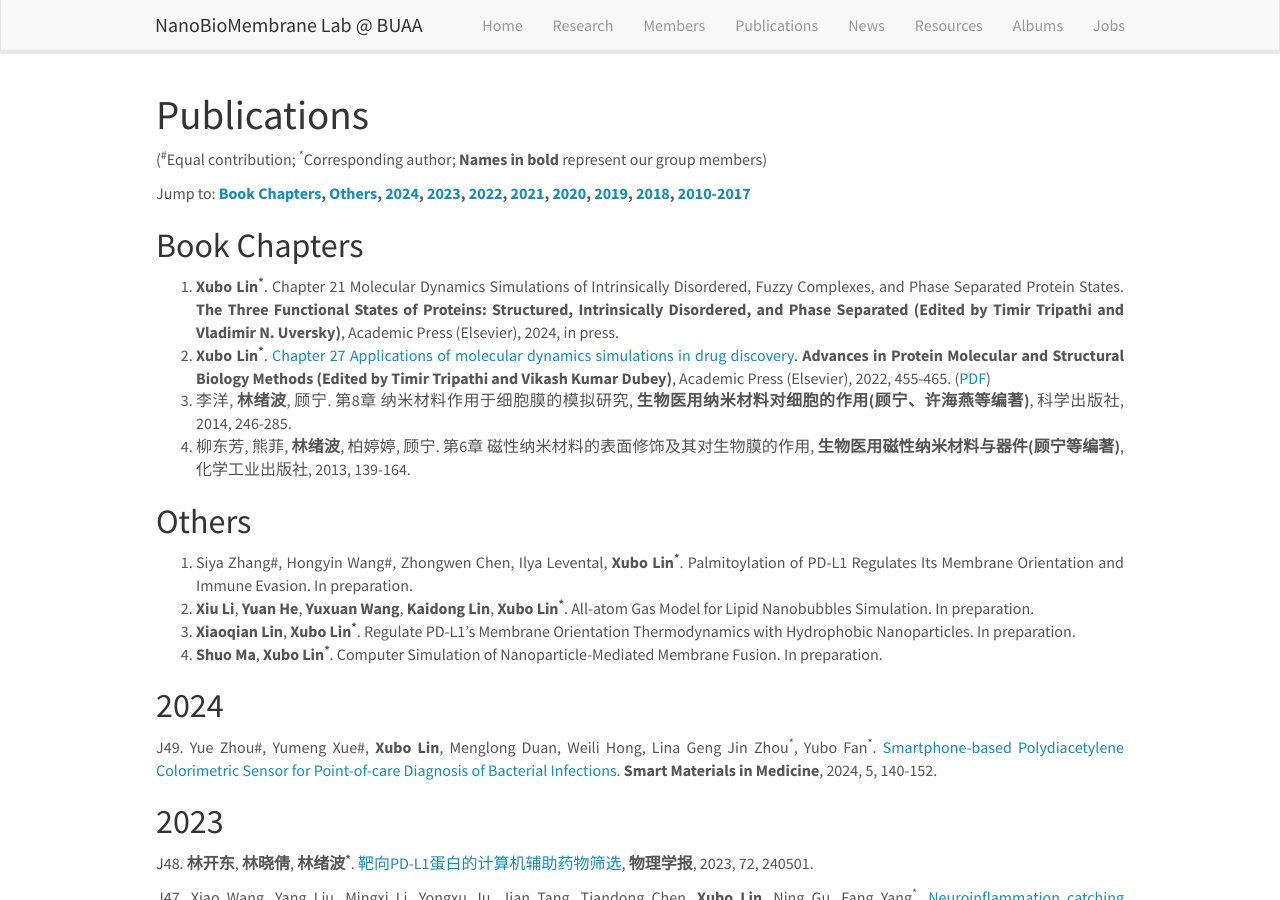
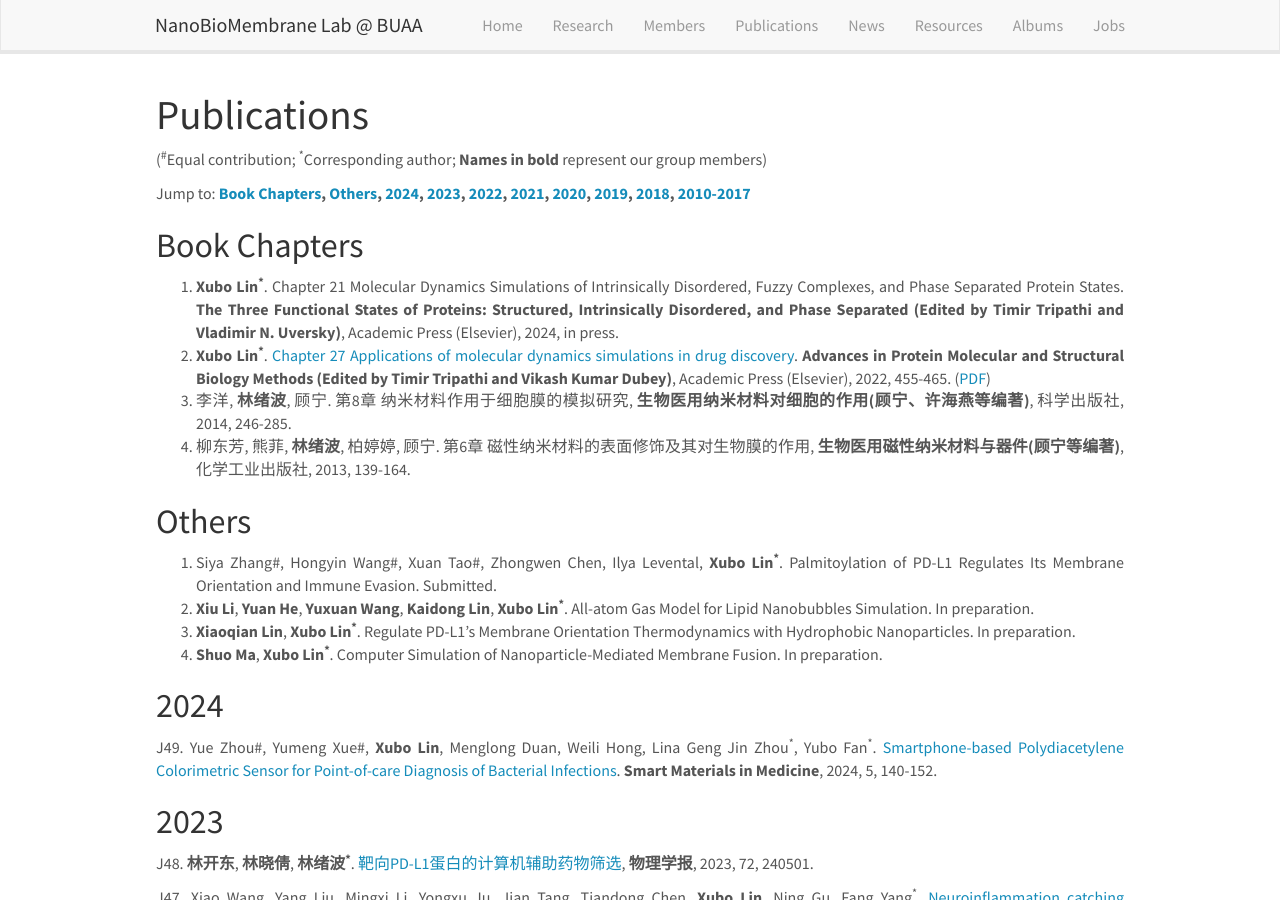
Before and after one commit to linxubo/linxubo.github.io, a Jekyll site: the page built from _pages/publications.md, in a window 1280 px wide and 900 px high. Built offline with Jekyll 4.4.1, drawn with Linux system fonts in a browser that asks for light colours; nearby versions of some CDN libraries; a script that is not in the unit is left out.

Commit message:
Update publications.md

```diff
--- a/_pages/publications.md
+++ b/_pages/publications.md
@@ -17,7 +17,7 @@
 4.	柳东芳, 熊菲, **林绪波**, 柏婷婷, 顾宁. 第6章 磁性纳米材料的表面修饰及其对生物膜的作用, **生物医用磁性纳米材料与器件(顾宁等编著)**, 化学工业出版社, 2013, 139-164.
 
 ## Others
-1. Siya Zhang#, Hongyin Wang#, Zhongwen Chen, Ilya Levental, **Xubo Lin<sup>*</sup>**. Palmitoylation of PD-L1 Regulates Its Membrane Orientation and Immune Evasion. In preparation.
+1. Siya Zhang#, Hongyin Wang#, Xuan Tao#, Zhongwen Chen, Ilya Levental, **Xubo Lin<sup>*</sup>**. Palmitoylation of PD-L1 Regulates Its Membrane Orientation and Immune Evasion. Submitted.
 2. **Xiu Li**, **Yuan He**, **Yuxuan Wang**, **Kaidong Lin**, **Xubo Lin<sup>*</sup>**. All-atom Gas Model for Lipid Nanobubbles Simulation. In preparation.
 3. **Xiaoqian Lin**, **Xubo Lin<sup>*</sup>**. Regulate PD-L1’s Membrane Orientation Thermodynamics with Hydrophobic Nanoparticles. In preparation.
 4. **Shuo Ma**, **Xubo Lin<sup>*</sup>**. Computer Simulation of Nanoparticle-Mediated Membrane Fusion. In preparation.
```
